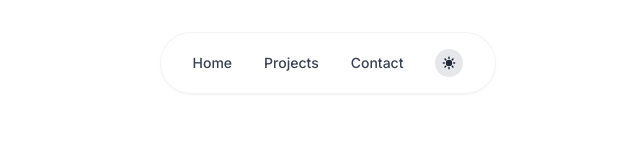
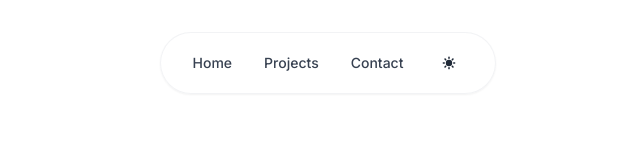
Before and after one commit to wahyuhiddayat/wahyuht, a Next.js app: page / in a window 1280 px wide. Shown: the top 158 px of the page, without its empty margins (312-956 px from the left). Built offline with nearby package versions, Linux system fonts and the light colour scheme.

Commit message:
style: remove background color from dark/light mode toggle for transparent navbar look

```diff
--- a/src/components/ThemeSwitcher.tsx
+++ b/src/components/ThemeSwitcher.tsx
@@ -74,14 +74,14 @@ export default function ThemeSwitcher() {
   // Show minimal skeleton while loading to prevent layout shift
   if (!isLoaded) {
     return (
-      <div className="p-1.5 rounded-full bg-gray-200 dark:bg-gray-800 w-7 h-7" />
+      <div className="p-1.5 rounded-full w-7 h-7" />
     );
   }
 
   return (
     <button
       onClick={toggleDarkMode}
-      className="p-1.5 rounded-full bg-gray-200 dark:bg-gray-800 hover:bg-gray-300 dark:hover:bg-gray-700 text-gray-800 dark:text-white transition-all duration-200 ease-in-out hover:scale-110 active:scale-95"
+      className="p-1.5 rounded-full text-gray-800 dark:text-white transition-all duration-200 ease-in-out hover:scale-110 active:scale-95"
       aria-label={`Switch to ${darkMode ? 'light' : 'dark'} mode`}
       title={`Switch to ${darkMode ? 'light' : 'dark'} mode`}
     >
```
